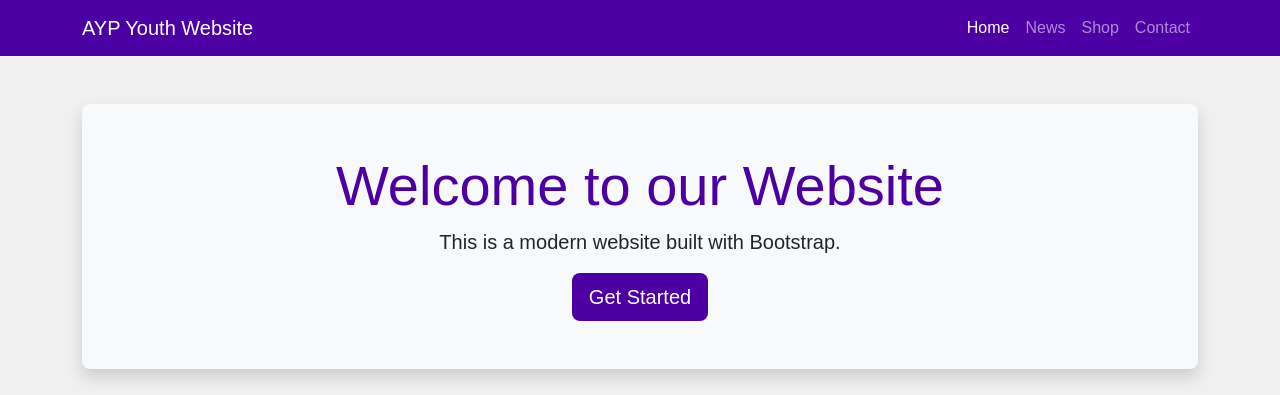
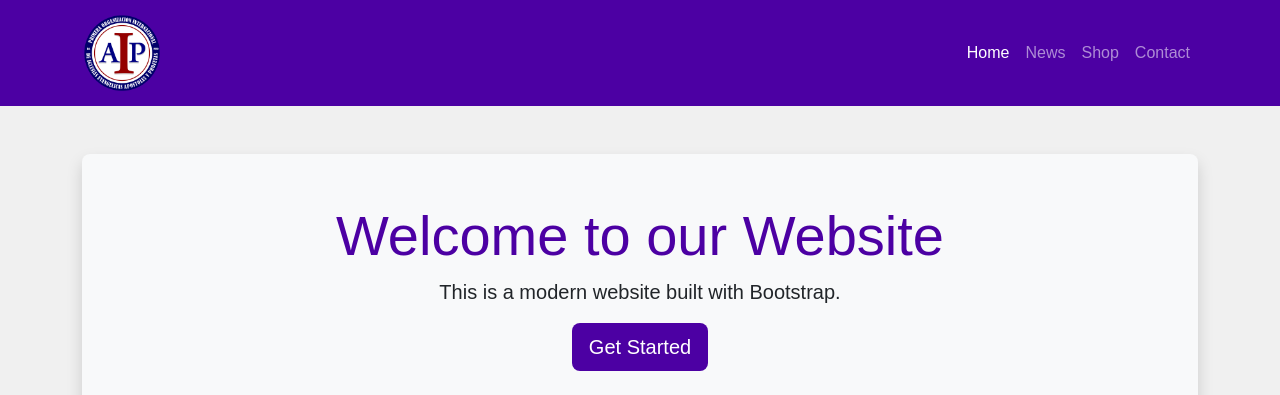
Before and after one commit to IsaiahGGC326/AYP-Gainesville-Website, a website: page index.html in a window 1280 px wide. Shown: the top 395 px of the page. Drawn offline with nearby package versions, Linux system fonts and the light colour scheme.

Commit message:
Replaced the name on the left corner with the logo

```diff
--- a/index.html
+++ b/index.html
@@ -11,10 +11,12 @@
 <link rel="stylesheet" href="https://cdnjs.cloudflare.com/ajax/libs/font-awesome/6.0.0/css/all.min.css">
 <body>
 
-    <!-- Navbar (Fixed) -->
+    <!-- Navbar -->
     <nav class="navbar navbar-expand-lg navbar-dark navbar-custom">
         <div class="container">
-            <a class="navbar-brand" href="#">AYP Youth Website</a>
+            <a class="navbar-brand" href="#">
+                <img src="Images/AIP Logo.png" alt="Church Logo" style="height: 80px;">
+            </a>
             <button class="navbar-toggler" type="button" data-bs-toggle="collapse" data-bs-target="#navbarNav">
                 <span class="navbar-toggler-icon"></span>
             </button>
```
Also changed, not shown: Images/AIP Logo.png (added).
